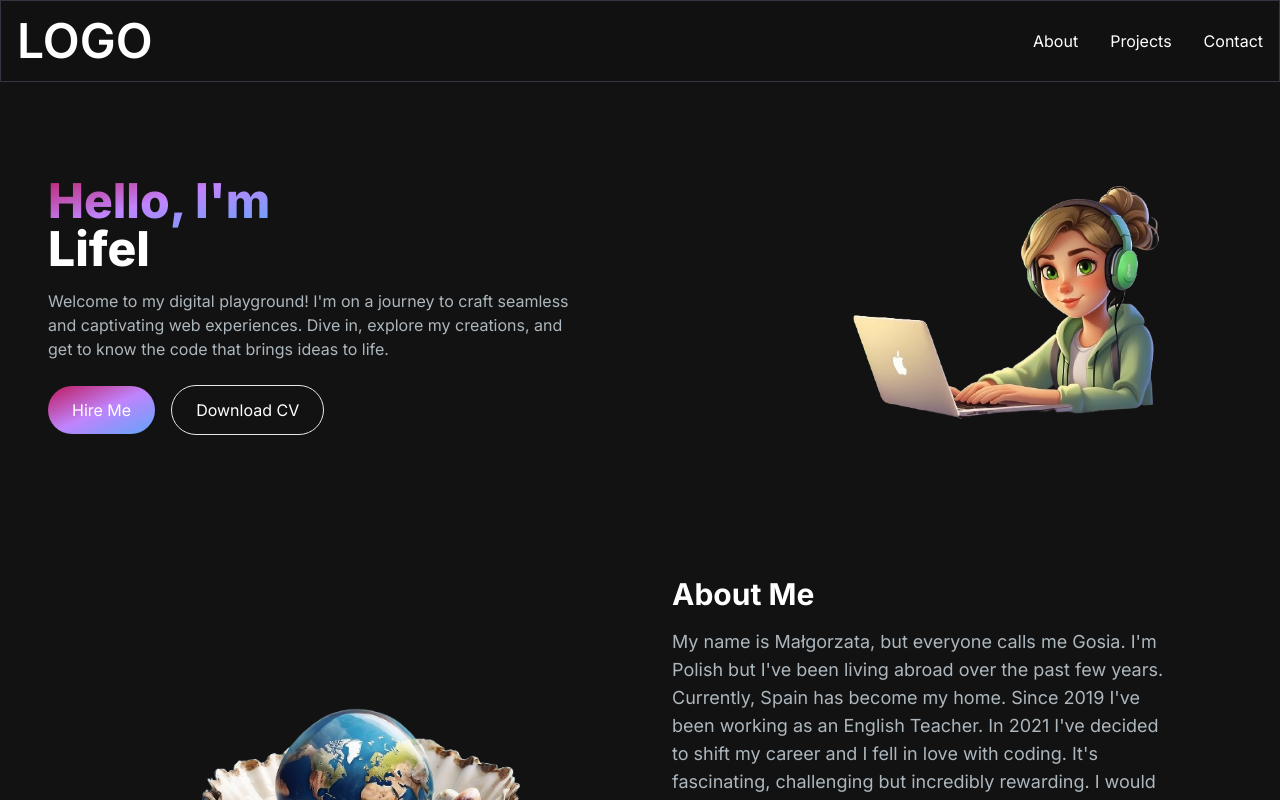
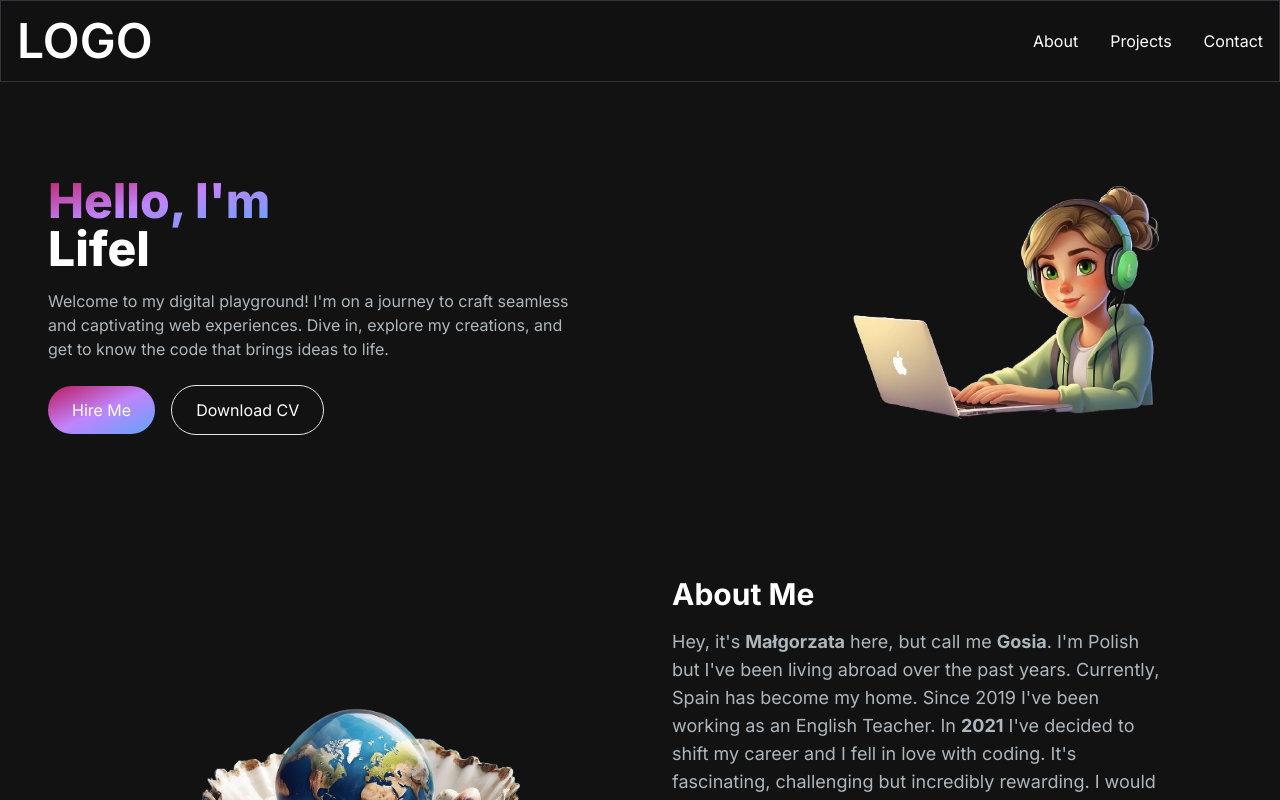
Before and after one commit to gosiast/NextJs-portfolio, a Next.js app: page / in a window 1280 px wide. Shown: the top 800 px of the page. Built offline with nearby package versions, Linux system fonts and the light colour scheme.

Commit message:
updated the lists with skills, certifications

```diff
--- a/app/components/AboutSection.jsx
+++ b/app/components/AboutSection.jsx
@@ -2,6 +2,54 @@
 import React, { useTransition, useState } from "react";
 import Image from "next/image";
 import TabButton from "./TabButton";
+
+const TAB_DATA = [
+  {
+    title: "Skills",
+    id: "skills",
+    content: (
+      <ul>
+        <li>
+          Frontend Technologies: HTML5, CSS3, ES6, JavaScript, Bootstrap,
+          Responsive Web Design
+        </li>
+        <li>Frameworks and Libraries: ReactJs, NextJs</li>
+        <li>Version Control: Git, GitHub, GitLab</li>
+        <li>Responsive Web Design</li>
+        <li>Development Tools: ESLint</li>
+      </ul>
+    ),
+  },
+  {
+    title: "Education",
+    id: "education",
+    content: (
+      <ul>
+        <li>
+          Frontend Technologies: HTML5, CSS3, ES6, JavaScript, Bootstrap,
+          Responsive Web Design
+        </li>
+        <li>Frameworks and Libraries: ReactJs, NextJs</li>
+        <li>Version Control: Git, GitHub, GitLab</li>
+        <li>Responsive Web Design</li>
+        <li>Development Tools: ESLint</li>
+      </ul>
+    ),
+  },
+  {
+    title: "Certifications",
+    id: "certifications",
+    content: (
+      <ul>
+        <li>Learn the Command Line- Codecademy 06/2023</li>
+        <li>SheCodes React - 10/2022</li>
+        <li>SheCodes Responsive - 04/2022</li>
+        <li>SheCodes Plus - 02/2022</li>
+        <li>SheCodes Basics - 10/2021</li>
+      </ul>
+    ),
+  },
+];
 
 // we create tab and useState so it stores info which tab is open
 const AboutSection = () => {
@@ -30,15 +78,16 @@ const AboutSection = () => {
             About Me
           </h2>
           <p className="text-[#ADB7BE] text-base md:text-lg mb-6">
-            My name is Małgorzata, but everyone calls me Gosia. I'm Polish but
-            I've been living abroad over the past few years. Currently, Spain
-            has become my home. Since 2019 I've been working as an English
-            Teacher. In 2021 I've decided to shift my career and I fell in love
-            with coding. It's fascinating, challenging but incredibly rewarding.
-            I would like to continue to grow as a Frontend Developer and learn
-            more about the IT sector. I live by the “World Is Your Oyster”
-            phrase and I strongly believe that we should take the opportunities
-            that are waiting for us in the world.
+            Hey, it's <strong>Małgorzata</strong> here, but call me{" "}
+            <strong>Gosia</strong>. I'm Polish but I've been living abroad over
+            the past years. Currently, Spain has become my home. Since 2019 I've
+            been working as an English Teacher. In <strong>2021</strong> I've
+            decided to shift my career and I fell in love with coding. It's
+            fascinating, challenging but incredibly rewarding. I would like to
+            continue to grow as a Frontend Developer and learn more about the IT
+            sector. I live by the <strong>“World Is Your Oyster”</strong> phrase
+            and I strongly believe that we should take the opportunities that
+            are waiting for us in the world.
           </p>
           <div className="flex flex-row mt-8">
             <TabButton
```
